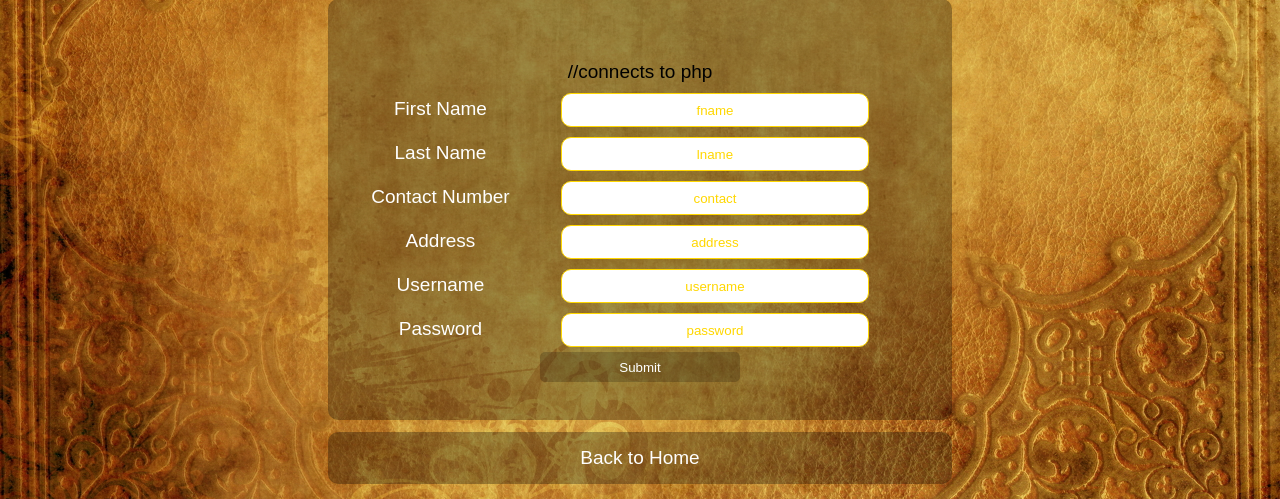
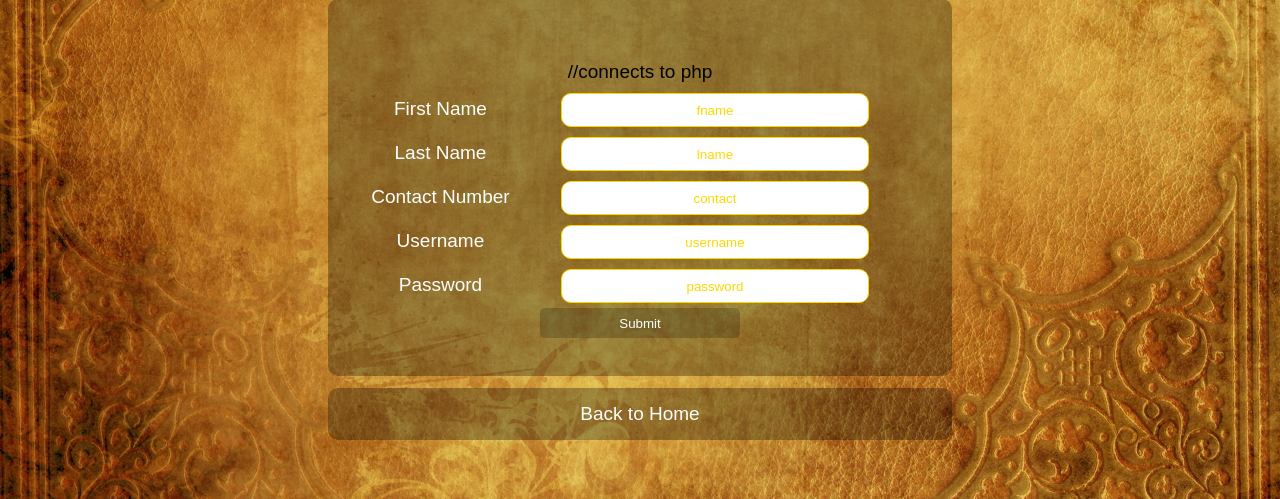
Before and after one commit to carljunepiao/pleasantville, a PHP site: page /php/register.php in a window 1280 px wide. Shown: the part 279-778 px from the top of the page. Run offline with PHP 8.4, Linux system fonts and the light colour scheme.

Commit message:
Updated register and connect

```diff
--- a/php/connect.php
+++ b/php/connect.php
@@ -8,16 +8,15 @@ $db= 'PleasantVille';
 $con = mysqli_connect($host,$user,$pass,$db);
 
 if($con)
-	echo 'connected successfully to PlasantVille database';
+    echo 'connected successfully to PlasantVille database';
 
 $fname = $_POST['fname'];
 $lname = $_POST['lname'];
 $contact = $_POST['contact'];
-$address = $_POST['address'];
 $username = $_POST['username'];
 $password = $_POST['password'];
 //mga bai sure na registration ang table diri? user man tingali ni - alfi
-$sql=" INSERT into user(fname,lname,contact_no,address,username,password) values ($fname', '$lname', '$contact', '$address', '$username', '$password')";
+$sql=" INSERT into users(Fname,Lname,Contact_No,Username,Password) values ($fname', '$lname', '$contact', '$username', '$password')";
 
 
 $query=mysqli_query($con,$sql);
--- a/php/register.php
+++ b/php/register.php
@@ -24,9 +24,6 @@
 			<p class="attribute">Contact Number</p>
 			<input class="number" type="number" placeholder="contact" name="contact">
 
-			<p class="attribute">Address</p>
-			<input class="address" type="address" placeholder="address" name="address">
-
 			<p class="attribute">Username</p><input class="log" type="text" placeholder="username" name="username">
 			<p class="attribute">Password</p><input class="log" type="password" placeholder="password" name="password">
 			<input class="enter" type="submit" value="Submit">
```
